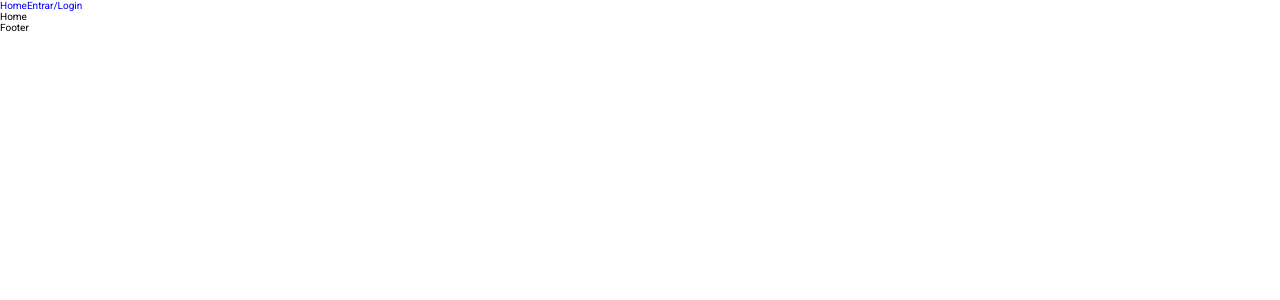
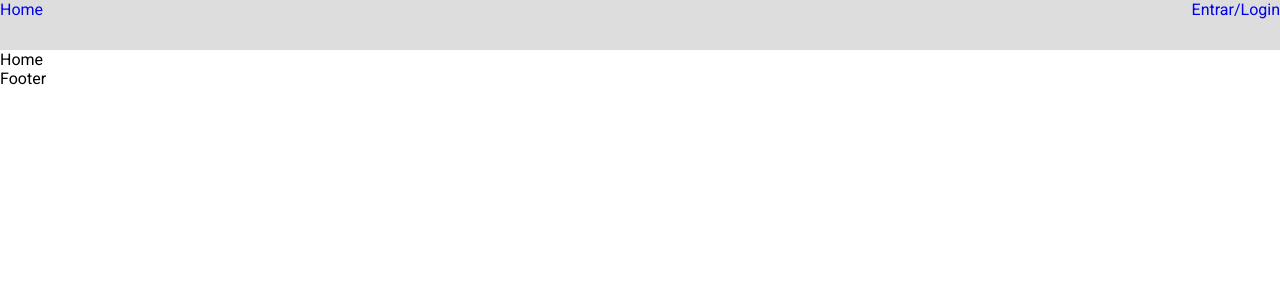
Before and after one commit to laecio22/projeto-dogs, a React (Vite) app in the folder projetoDogs/: page / in a window 1280 px wide. Shown: the top 300 px of the page. Built offline with nearby package versions, Linux system fonts and the light colour scheme.

Commit message:
chore:configuração  tipografia  e  inicio  implementação  header

```diff
--- a/projetoDogs/index.html
+++ b/projetoDogs/index.html
@@ -7,7 +7,7 @@
     <link rel="preconnect" href="https://fonts.googleapis.com" />
     <link rel="preconnect" href="https://fonts.gstatic.com" crossorigin />
     <link
-      href="https://fonts.googleapis.com/css2?family=Open+Sans:ital,wght@0,300..800;1,300..800&family=Roboto:ital,wght@0,100..900;1,100..900&display=swap"
+      href="https://fonts.googleapis.com/css2?family=Open+Sans:ital,wght@0,300..800;1,300..800&family=Poppins:ital,wght@0,100;0,200;0,300;0,400;0,500;0,600;0,700;0,800;0,900;1,100;1,200;1,300;1,400;1,500;1,600;1,700;1,800;1,900&family=Roboto:ital,wght@0,100..900;1,100..900&display=swap"
       rel="stylesheet"
     />
     <title>Aplicação Dogs</title>
--- a/projetoDogs/src/components/Header/Header.tsx
+++ b/projetoDogs/src/components/Header/Header.tsx
@@ -1,12 +1,13 @@
 import { Link } from "react-router-dom";
+import { NavHeader } from "./style";
 
 const Header = () => {
   return (
     <div>
-      <nav>
+      <NavHeader>
         <Link to='/'>Home</Link>
         <Link to='/login'>Entrar/Login</Link>
-      </nav>
+      </NavHeader>
     </div>
   );
 };
--- a/projetoDogs/src/components/Header/style.ts
+++ b/projetoDogs/src/components/Header/style.ts
@@ -0,0 +1,8 @@
+import styled from "styled-components";
+
+export const NavHeader = styled.nav`
+  display: flex;
+  justify-content: space-between;
+  height: 50px;
+  background-color: #ddd;
+`;
--- a/projetoDogs/src/index.css
+++ b/projetoDogs/src/index.css
@@ -4,9 +4,13 @@
   box-sizing: border-box;
 }
 
+html {
+  font-size: 62.5%;
+}
+
 body {
-  font-size: 62.5%;
   font-family: "Roboto", sans-serif;
+  font-size: 1.6rem;
 }
 
 img {
```
Also changed, not shown: 1 other file (tests, documents, lock files or other folders).
